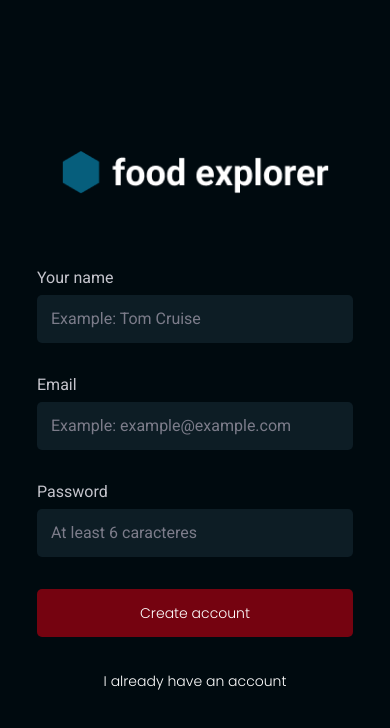
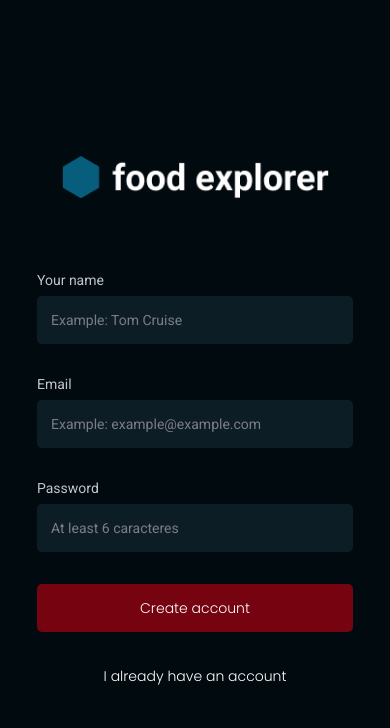
Before and after one commit to MoaraMiranda/food-explorer, a React (Vite) app: page / in a window 390 px wide. Shown: the top 728 px of the page. Built offline with nearby package versions, Linux system fonts and the light colour scheme.

Commit message:
Responsive config added to Global

```diff
--- a/src/styles/global.js
+++ b/src/styles/global.js
@@ -1,10 +1,20 @@
 import { createGlobalStyle } from "styled-components";
-
+import { DEVICE_BREAKPOINTS } from "./deviceBreakpoints";
 export default createGlobalStyle`
 *{
   margin:0;
   padding: 0;
   box-sizing: border-box;
+}
+
+:root{
+  font-size: 14px;
+
+  @media(min-width: ${DEVICE_BREAKPOINTS.MD}) {
+    body{
+      font-size: 16px;
+    }
+  }
 }
 
 body{
@@ -14,7 +24,7 @@ body{
 
 body, input {
   font-family: 'Roboto', sans-serif;
-  font-size: 16px;
+  font-size: 1rem;
   outline: none;
 }
 
```
